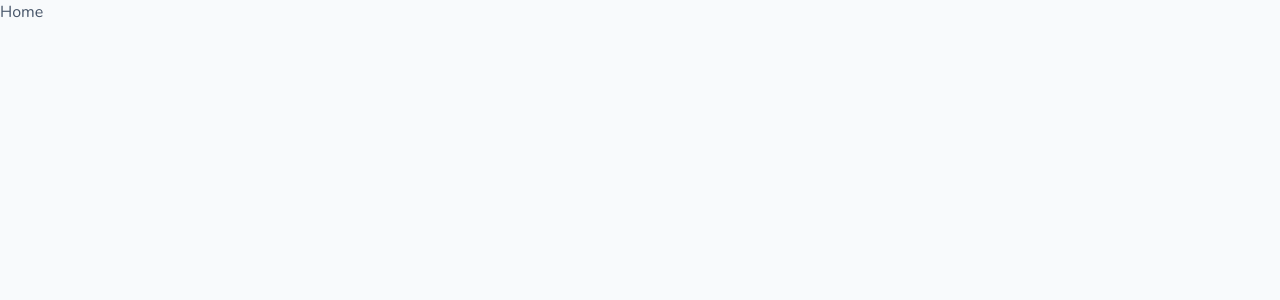
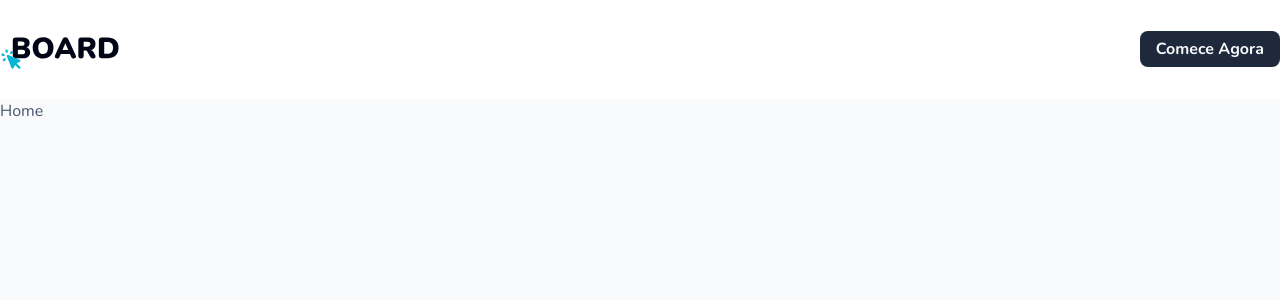
Before and after one commit to reisArthur2602/board, a Next.js app: page / in a window 1280 px wide. Shown: the top 300 px of the page. Built offline with nearby package versions, Linux system fonts and the light colour scheme.

Commit message:
feat: add Header component

```diff
--- /dev/null
+++ b/app/components/header.tsx
@@ -0,0 +1,19 @@
+import React from "react"
+import { Container } from "./container"
+import Image from "next/image"
+
+export const Header = () => {
+  return (
+    <header className="bg-white py-7">
+      <Container className="flex items-center justify-between">
+        <Image
+          alt="Logo do Board"
+          src="/board-logo.svg"
+          width={120}
+          height={44}
+        />
+        <button className="bg-slate-800 text-slate-50">Comece Agora</button>
+      </Container>
+    </header>
+  )
+}
--- a/app/globals.css
+++ b/app/globals.css
@@ -17,3 +17,10 @@ body {
   background-color: #f8fafc;
   color: #475569;
 }
+
+button {
+  border-radius: 0.5rem;
+  height: 2.25rem;
+  padding-inline: 1rem;
+  font-weight: 700;
+}
--- a/app/layout.tsx
+++ b/app/layout.tsx
@@ -1,6 +1,7 @@
 import type { Metadata } from "next"
 import { Nunito } from "next/font/google"
 import "./globals.css"
+import { Header } from "./components/header"
 
 const nunito = Nunito({ subsets: ["latin"] })
 
@@ -21,6 +22,7 @@ export default function RootLayout({
     <html lang="en">
       <body className={nunito.className}>
         <div className="flex h-full flex-col">
+          <Header />
           <div className="flex-1">{children}</div>
         </div>
       </body>
```
